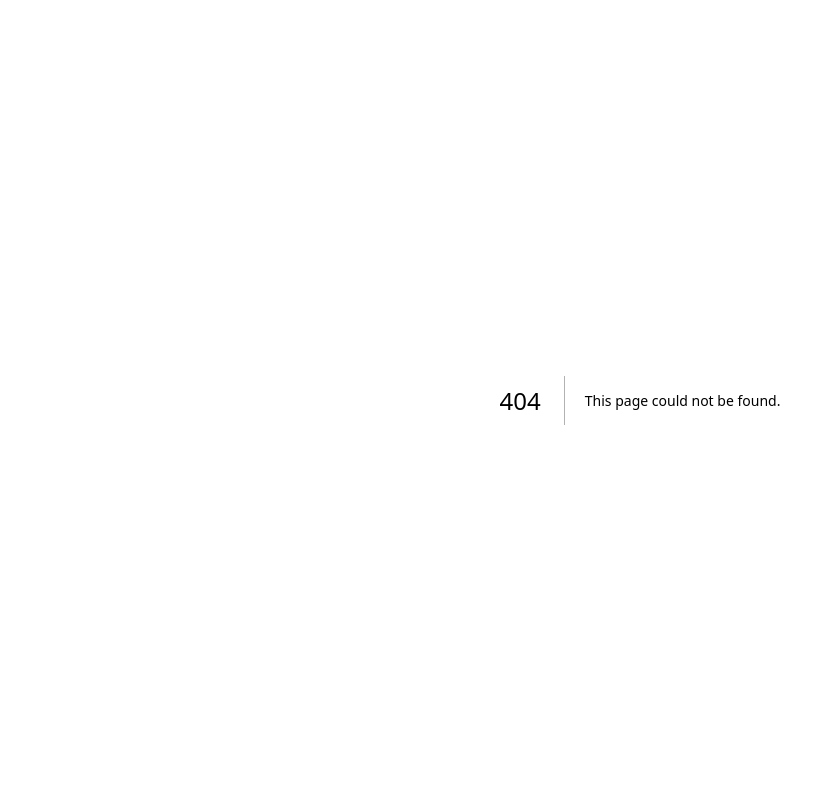
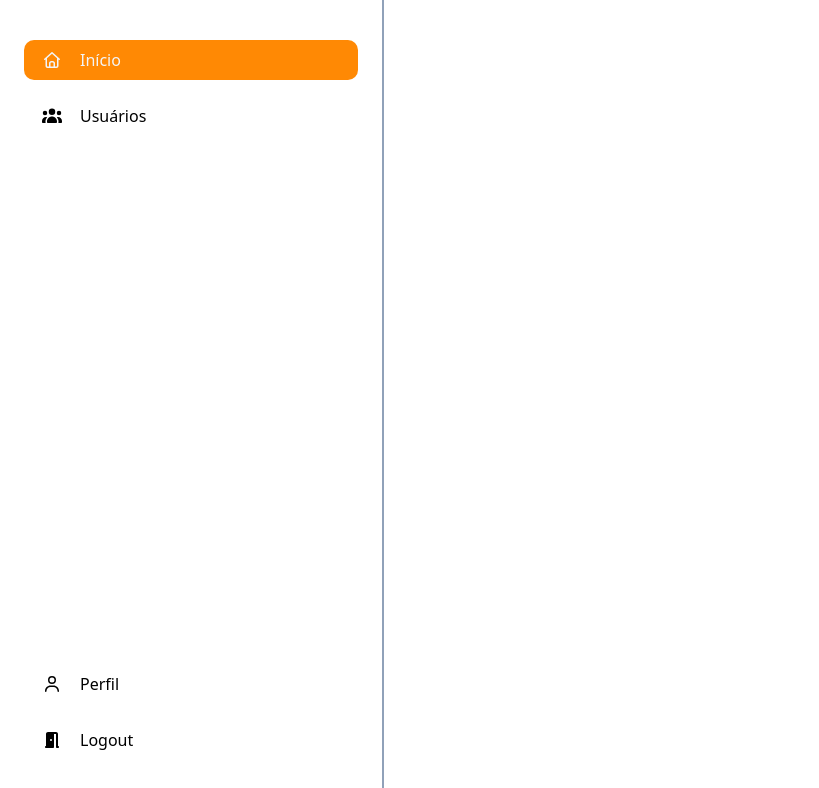
Before and after one commit to paulovictor181/Waypoint, a Next.js app in the folder waypoint-front/: page /dashboard in a window 1280 px wide. Before the commit this address had no page. Shown: the top 788 px of the page, without its empty margins (0-819 px from the left). Built offline with nearby package versions, Linux system fonts and the light colour scheme.

Commit message:
Adicionei FontAwesome e comecei a barra de navegação no dashboard.

```diff
--- /dev/null
+++ b/waypoint-front/app/dashboard/page.tsx
@@ -0,0 +1,24 @@
+import { Button } from "@/components/ui/button";
+import { Input } from "@/components/ui/input";
+import { MapPin, Search } from "lucide-react";
+import { RightNavBar } from "@/components/rightNavBar";
+
+function Logo() {
+  return (
+    <div className="flex items-center gap-2">
+      <MapPin className="h-8 w-8 text-orange-500" />
+      <span className="text-2xl font-bold text-gray-900">Waypoint</span>
+    </div>
+  );
+}
+
+export default function OnboardingPage() {
+  return (
+    <div className="min-h-screen w-full text-gray-100">
+        <RightNavBar />
+        <div>
+            Page
+        </div>
+    </div>
+  );
+}
--- /dev/null
+++ b/waypoint-front/components/rightNavBar.tsx
@@ -0,0 +1,24 @@
+import { faHome, faUser } from "@fortawesome/free-regular-svg-icons";
+import NavBarBtn from "./ui/navBarBtn";
+import { faDoorOpen, faUsers } from "@fortawesome/free-solid-svg-icons";
+
+
+function RightNavBar() {
+    return (
+        <div className="flex flex-col justify-between w-96 h-screen border-r-2 border-slate-400 p-6">
+            {/* Nav */}
+            <div>
+                <NavBarBtn label="Início" icon={faHome} selected={true}/>
+                <NavBarBtn label="Usuários" icon={faUsers} selected={false}/>
+            </div>
+            {/* Profile e Logoff */}
+            <div>
+                <NavBarBtn style="text-center" label="Perfil" icon={faUser} selected={false}/>
+                <NavBarBtn label="Logout" icon={faDoorOpen} selected={false}/>
+            </div>
+
+        </div>
+    );
+}''
+
+export {RightNavBar};
--- /dev/null
+++ b/waypoint-front/components/ui/navBarBtn.tsx
@@ -0,0 +1,29 @@
+import { FontAwesomeIcon } from '@fortawesome/react-fontawesome';
+import { faHome, IconDefinition } from '@fortawesome/free-solid-svg-icons';
+
+interface NavBarBtnProps{
+    style?: String;
+    label: String;
+    icon: IconDefinition;
+    selected: boolean;
+}
+
+const NavBarBtn = ({style, label, selected, icon } : NavBarBtnProps) => {
+
+    const bg = selected ? "bg-orange-400" : "text-black";
+    const bgHover = selected ? "hover:bg-orange-500" : "text-black hover:bg-gray-100";
+    const iconBtn = icon;
+
+    return(
+        <button className={`flex justify-start items-center w-full h-10 my-4 ${bg} ${bgHover} transition duration-200 rounded-lg ${style}`}>
+            <div className='w-6 mx-4'>
+                <FontAwesomeIcon icon={iconBtn} />
+            </div>
+            <div>
+                {label}
+            </div>
+        </button>
+    );
+}
+
+export default NavBarBtn;
--- a/waypoint-front/package.json
+++ b/waypoint-front/package.json
@@ -9,6 +9,11 @@
     "lint": "eslint"
   },
   "dependencies": {
+    "@fortawesome/fontawesome-svg-core": "^7.1.0",
+    "@fortawesome/free-brands-svg-icons": "^7.1.0",
+    "@fortawesome/free-regular-svg-icons": "^7.1.0",
+    "@fortawesome/free-solid-svg-icons": "^7.1.0",
+    "@fortawesome/react-fontawesome": "^3.1.1",
     "@radix-ui/react-slot": "^1.2.3",
     "axios": "^1.13.1",
     "class-variance-authority": "^0.7.1",
```
Also changed, not shown: 1 other file (tests, documents, lock files or other folders).
